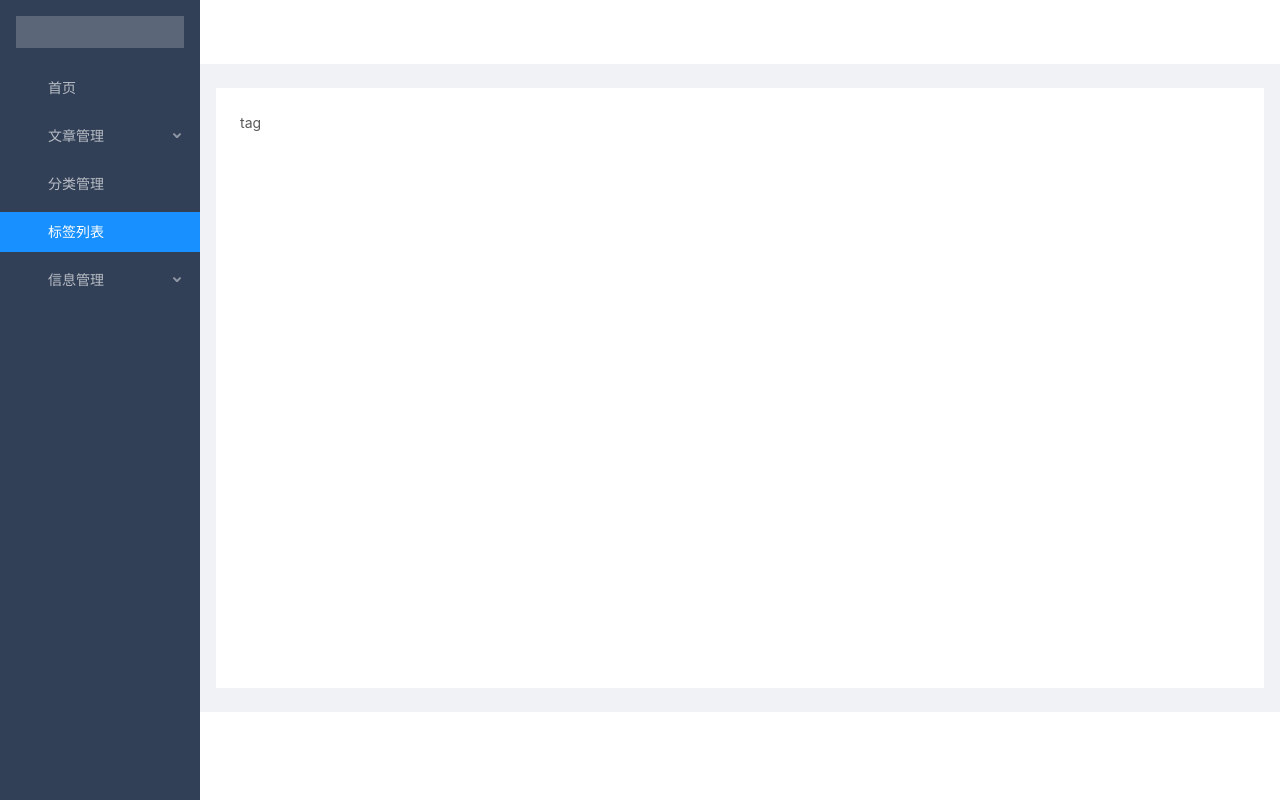
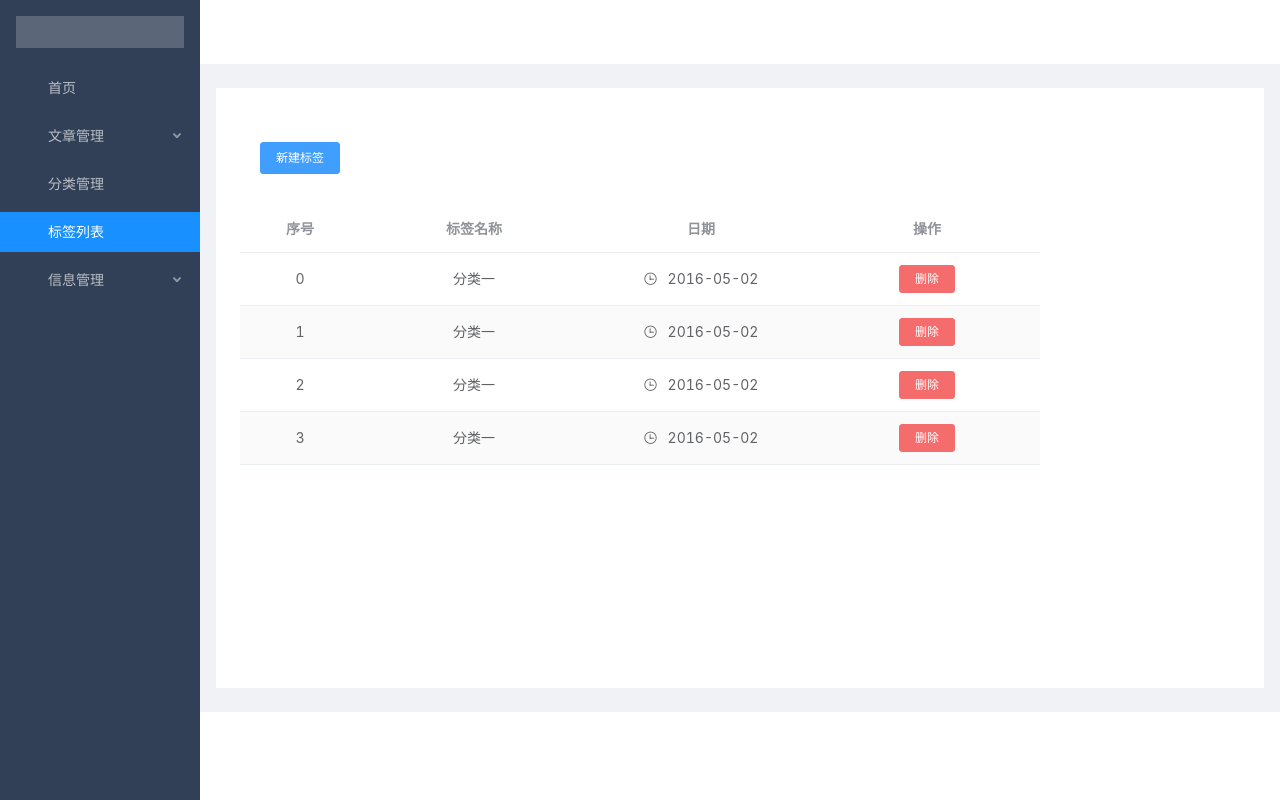
Before and after one commit to Hemuxue/mg-blog, a Vue app: page /#/main/tag in a window 1280 px wide. Built offline with nearby package versions, Linux system fonts and the light colour scheme.

Commit message:
feat: Create classify and tag pages

```diff
--- a/src/components/classify/classify.vue
+++ b/src/components/classify/classify.vue
@@ -1,13 +1,115 @@
 <template>
   <div class="classify">
-    classify
+    <div class="add" >
+      <el-button size="small" type="primary" @click="dialogFormVisible = true">新建分类</el-button>
+    </div>
+    <el-table
+      :stripe="true"
+      :data="tableData"
+      style="width: 80%">
+      <el-table-column
+        label='序号'
+        type="index"
+        align="center"
+        width="120px"
+        :index="indexMethod">
+      </el-table-column>
+      <el-table-column
+        label="分类名称"
+        align="center"
+        >
+        <template slot-scope="scope">
+          <span >{{ scope.row.name }}</span>
+        </template>
+      </el-table-column>
+
+      <el-table-column
+        label="日期"
+        align="center">
+        <template slot-scope="scope">
+          <i class="el-icon-time"></i>
+          <span style="margin-left: 10px">{{ scope.row.date }}</span>
+        </template>
+      </el-table-column>
+
+      <el-table-column label="操作" align="center">
+        <template slot-scope="scope">
+          <el-button
+            size="mini"
+            type="danger"
+            @click="handleDelete(scope.$index, scope.row)">删除</el-button>
+        </template>
+      </el-table-column>
+    </el-table>
+    <el-dialog title="新建分类" @close="handleClose" @closed="handleClosed" :visible.sync="dialogFormVisible" width="500px">
+      <el-form :model="form">
+        <el-form-item label="分类名称" :label-width="formLabelWidth">
+          <el-input v-model="form.name" autocomplete="off" style="maxWidth:300px"></el-input>
+        </el-form-item>
+      </el-form>
+      <div slot="footer" class="dialog-footer">
+        <el-button @click="dialogFormVisible = false">取 消</el-button>
+        <el-button type="primary" @click="dialogFormVisible = false">确 定</el-button>
+      </div>
+    </el-dialog>
   </div>
 </template>
 <script>
 export default {
+  data() {
+    return {
+      tableData: [
+        {
+          name: '分类一',
+          date: '2016-05-02',
+        }, {
+          name: '分类一',
+          date: '2016-05-02',
+        }, {
+          name: '分类一',
+          date: '2016-05-02',
+        }, {
+          name: '分类一',
+          date: '2016-05-02',
+        }
+      ],
+      form: {
+        name: '',
 
+      },
+      formLabelWidth: '80px',
+      dialogFormVisible: false
+    }
+  },
+  methods: {
+    handleEdit(index, row) {
+      console.log(index, row);
+    },
+    handleDelete(index, row) {
+      console.log(index, row);
+    },
+    indexMethod(index) {
+      return index;
+    },
+    handleCurrentChange(page){
+      this.page = page
+    },
+    handleSizeChange(pageSize){
+      this.pageSize = pageSize
+    },
+    handleClosed(){
+      console.log('关闭了')
+    },
+    handleClose(){
+      console.log('触发，但是不让你关')
+    }
+  }
 }
 </script>
 <style lang="less">
-
+  .classify{
+    .add{
+      margin: 30px 20px;
+    }
+  }
 </style>
--- a/src/components/tag/tag.vue
+++ b/src/components/tag/tag.vue
@@ -1,13 +1,115 @@
 <template>
-  <div class="tag">
-    tag
+  <div class="tags">
+    <div class="add" >
+      <el-button size="small" type="primary" @click="dialogFormVisible = true">新建标签</el-button>
+    </div>
+    <el-table
+      :stripe="true"
+      :data="tableData"
+      style="width: 80%">
+      <el-table-column
+        label='序号'
+        type="index"
+        align="center"
+        width="120px"
+        :index="indexMethod">
+      </el-table-column>
+      <el-table-column
+        label="标签名称"
+        align="center"
+        >
+        <template slot-scope="scope">
+          <span >{{ scope.row.name }}</span>
+        </template>
+      </el-table-column>
+
+      <el-table-column
+        label="日期"
+        align="center">
+        <template slot-scope="scope">
+          <i class="el-icon-time"></i>
+          <span style="margin-left: 10px">{{ scope.row.date }}</span>
+        </template>
+      </el-table-column>
+
+      <el-table-column label="操作" align="center">
+        <template slot-scope="scope">
+          <el-button
+            size="mini"
+            type="danger"
+            @click="handleDelete(scope.$index, scope.row)">删除</el-button>
+        </template>
+      </el-table-column>
+    </el-table>
+    <el-dialog title="新建标签" @close="handleClose" @closed="handleClosed" :visible.sync="dialogFormVisible" width="500px">
+      <el-form :model="form">
+        <el-form-item label="标签名称" :label-width="formLabelWidth">
+          <el-input v-model="form.name" autocomplete="off" style="maxWidth:300px"></el-input>
+        </el-form-item>
+      </el-form>
+      <div slot="footer" class="dialog-footer">
+        <el-button @click="dialogFormVisible = false">取 消</el-button>
+        <el-button type="primary" @click="dialogFormVisible = false">确 定</el-button>
+      </div>
+    </el-dialog>
   </div>
 </template>
 <script>
 export default {
+  data() {
+    return {
+      tableData: [
+        {
+          name: '分类一',
+          date: '2016-05-02',
+        }, {
+          name: '分类一',
+          date: '2016-05-02',
+        }, {
+          name: '分类一',
+          date: '2016-05-02',
+        }, {
+          name: '分类一',
+          date: '2016-05-02',
+        }
+      ],
+      form: {
+        name: '',
 
+      },
+      formLabelWidth: '80px',
+      dialogFormVisible: false
+    }
+  },
+  methods: {
+    handleEdit(index, row) {
+      console.log(index, row);
+    },
+    handleDelete(index, row) {
+      console.log(index, row);
+    },
+    indexMethod(index) {
+      return index;
+    },
+    handleCurrentChange(page){
+      this.page = page
+    },
+    handleSizeChange(pageSize){
+      this.pageSize = pageSize
+    },
+    handleClosed(){
+      console.log('关闭了')
+    },
+    handleClose(){
+      console.log('触发，但是不让你关')
+    }
+  }
 }
 </script>
 <style lang="less">
-
+  .tags{
+    .add{
+      margin: 30px 20px;
+    }
+  }
 </style>
```
